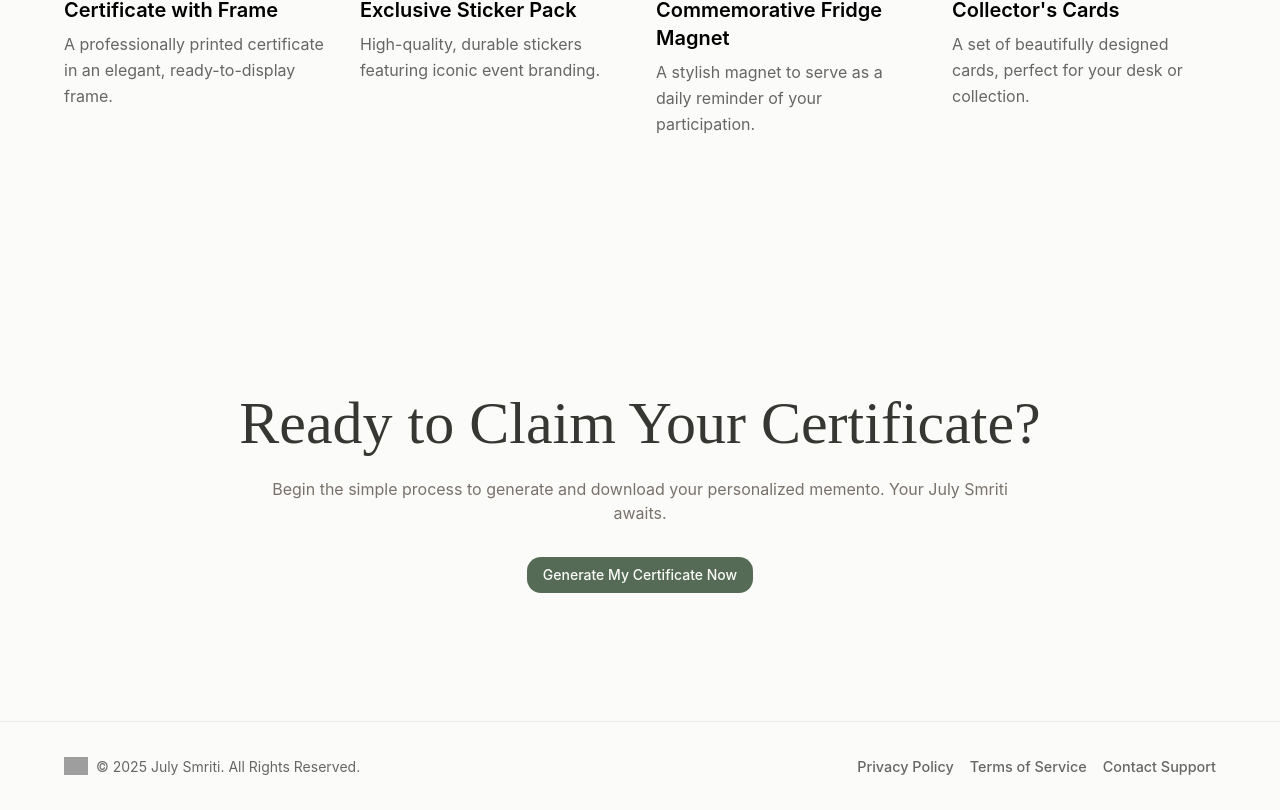
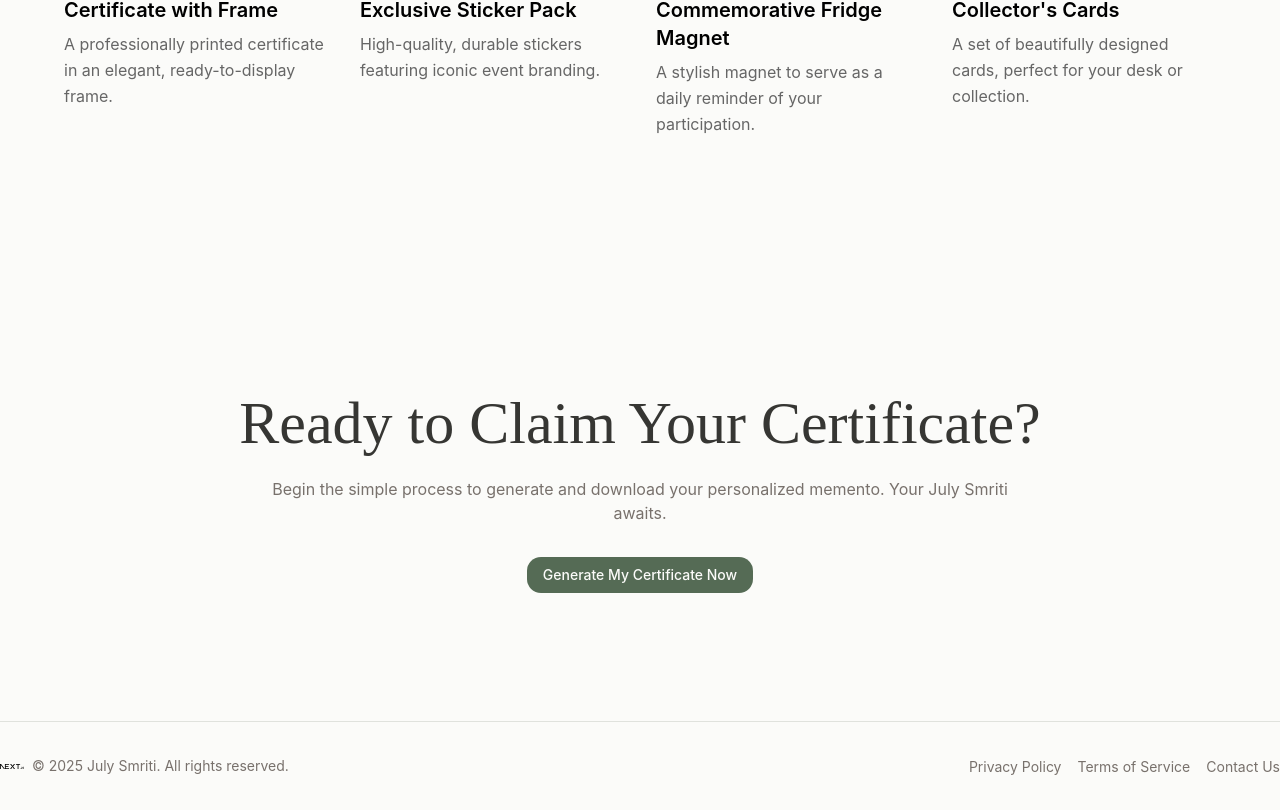
Before and after one commit to md-moijul/july-juddah, a Next.js app in the folder apps/web/: page / in a window 1280 px wide. Shown: the part 2828-3638 px from the top of the page. Built offline with nearby package versions, Linux system fonts and the light colour scheme; grey boxes are pictures that could not be loaded.

Commit message:
story 3.7 complete

```diff
--- a/apps/web/src/components/sections/footer.tsx
+++ b/apps/web/src/components/sections/footer.tsx
@@ -1,58 +1,31 @@
-import content from '@/data/content.json';
-import style from '@/data/style.json';
+import { content } from '@/lib/content';
 import Image from 'next/image';
 import Link from 'next/link';
 
 export default function Footer() {
-  const { footer } = content;
-  const { typography, colors, spacing } = style.designSystemProfile.tokens;
-
-  const copyrightTextStyle = typography.scale['sub-text'];
-  const linkStyle = typography.scale['nav-link'];
-
   return (
-    <footer
-      className="container mx-auto flex flex-col md:flex-row items-center justify-between py-8"
-      style={{
-        paddingLeft: spacing.layout.containerPaddingX,
-        paddingRight: spacing.layout.containerPaddingX,
-        borderTop: `1px solid ${colors.neutral['light-gray-border'].value}`,
-      }}
-    >
-      <div className="flex items-center mb-4 md:mb-0">
-        {footer.logo_icon && (
+    <footer className="container mx-auto flex flex-col items-center justify-between border-t border-[var(--border)] py-8 md:flex-row">
+      <div className="mb-4 flex items-center md:mb-0">
+        {content.footer.logo_icon && (
           <Image
-            src={`/` + footer.logo_icon}
+            src={`/` + content.footer.logo_icon}
             alt="Logo Icon"
             width={24}
             height={24}
             className="mr-2"
           />
         )}
-        <p
-          style={{
-            fontSize: copyrightTextStyle.fontSize,
-            fontWeight: copyrightTextStyle.fontWeight,
-            fontFamily: typography.family['sans-serif'].value,
-            color: colors.neutral['medium-gray-text'].value,
-          }}
-        >
-          {footer.copyright_text}
+        <p className="font-sans text-sm text-[var(--muted-foreground)]">
+          {content.footer.copyright_text}
         </p>
       </div>
       <nav>
-        <ul className="flex flex-wrap justify-center md:justify-end gap-x-4 gap-y-2">
-          {footer.links.map((link, index) => (
+        <ul className="flex flex-wrap justify-center gap-x-4 gap-y-2 md:justify-end">
+          {content.footer.links.map((link, index) => (
             <li key={index}>
               <Link
                 href={link.href}
-                style={{
-                  fontSize: linkStyle.fontSize,
-                  fontWeight: linkStyle.fontWeight,
-                  fontFamily: typography.family['sans-serif'].value,
-                  color: colors.neutral['medium-gray-text'].value,
-                }}
-                className="hover:text-primary-text transition-colors"
+                className="font-sans text-sm text-[var(--muted-foreground)] transition-colors hover:text-[var(--primary)]"
               >
                 {link.text}
               </Link>
--- a/apps/web/src/lib/content.ts
+++ b/apps/web/src/lib/content.ts
@@ -1,4 +1,13 @@
 export const content = {
+  footer: {
+    logo_icon: "next.svg", // Placeholder, replace with actual path if needed
+    copyright_text: "© 2025 July Smriti. All rights reserved.",
+    links: [
+      { text: "Privacy Policy", href: "/privacy" },
+      { text: "Terms of Service", href: "/terms" },
+      { text: "Contact Us", href: "/contact" },
+    ],
+  },
   certificate: {
     title: "Certificate of Achievement",
     subtitle: "This certifies that",
```
Also changed, not shown: 2 other files (tests, documents, lock files or other folders).
